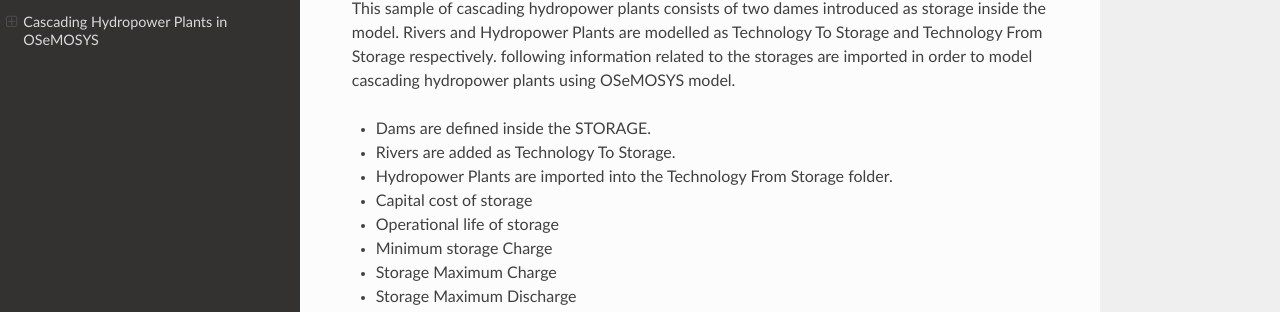
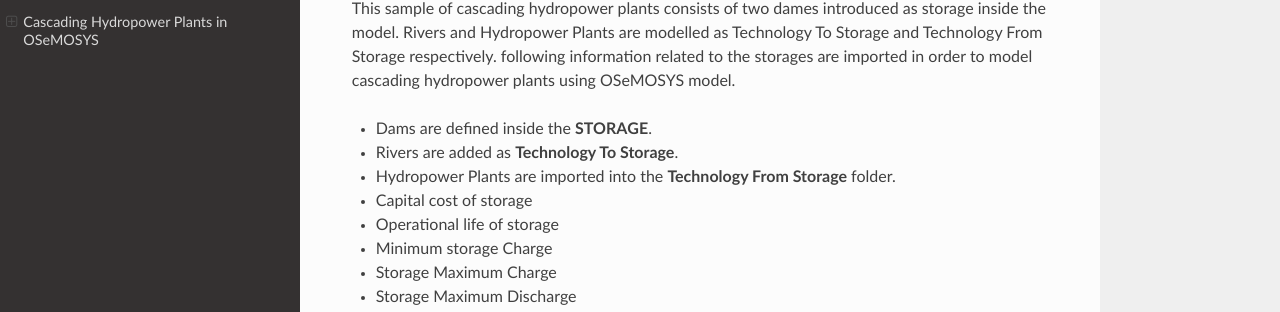
Before and after one commit to YSaedi/Laos_Cascading_HydropowerPlants, a Sphinx documentation site: the page built from docs/source/index.rst, in a window 1280 px wide and 900 px high, scrolled down 1464 px. Shown: the part 139-451 px from the top of the window. Built offline with Sphinx 7.4.7 and the Read the Docs theme 2.0.0, drawn with Linux system fonts in a browser that asks for light colours.

```diff
--- a/docs/source/index.rst
+++ b/docs/source/index.rst
@@ -43,9 +43,9 @@ Storage
 This sample of cascading hydropower plants consists of two dames introduced as storage inside the model. Rivers and Hydropower Plants are modelled as Technology To Storage and Technology From Storage respectively. following information related to the storages are imported in order to model cascading hydropower plants using OSeMOSYS model.
 
 
-*	Dams are defined inside the STORAGE.
-*	Rivers are added as Technology To Storage.
-*	Hydropower Plants are  imported into the Technology From Storage folder.
+*	Dams are defined inside the **STORAGE**.
+*	Rivers are added as **Technology To Storage**.
+*	Hydropower Plants are  imported into the **Technology From Storage** folder.
 *	Capital cost of storage
 *	Operational life of storage
 *   Minimum storage Charge
```
